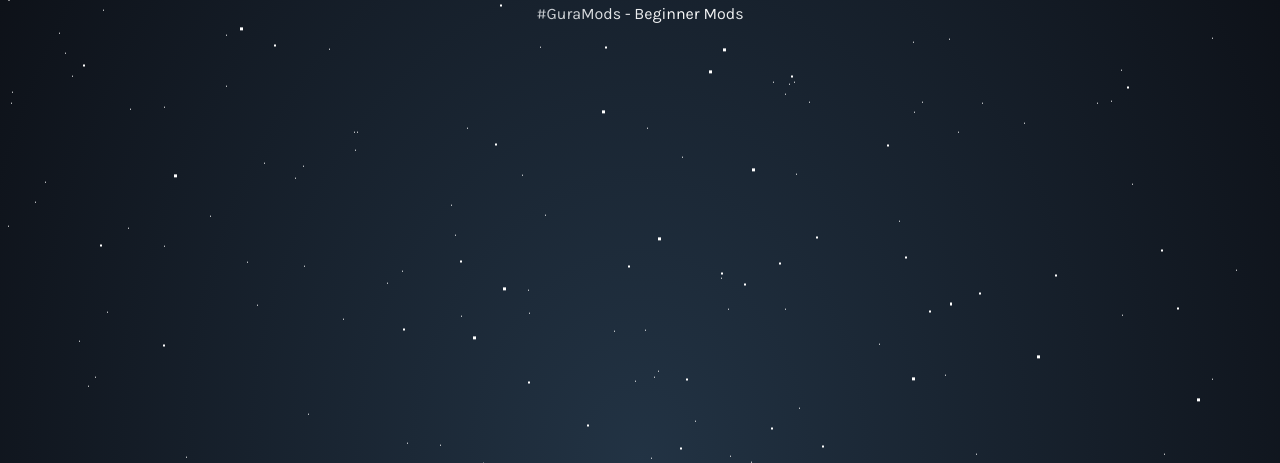
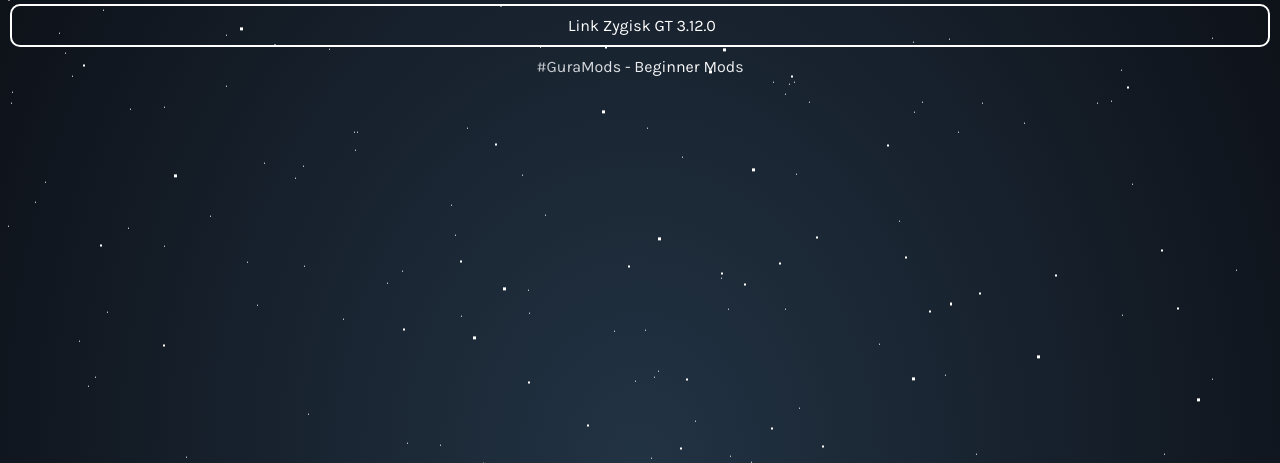
Before and after one commit to Brunopernadez/Link, a plain HTML site: page index.html in a window 1280 px wide. Shown: the part 337-800 px from the top of the page. Drawn offline with Linux system fonts and the light colour scheme.

Commit message:
Update index.html

```diff
--- a/index.html
+++ b/index.html
@@ -67,6 +67,12 @@
   </a>
 </div>
 
+    <div class="links">
+  <a class="link" href="https://www.mediafire.com/file/merr6oqfboqdnud/Gura-Zygisk-GT-v3.12.0-release.zip/file" target="_blank">
+    &nbsp;Link Zygisk GT 3.12.0
+  </a>
+    </div>
+
     <div id="hashtag">
       #GuraMods - Beginner Mods
     </div>
```
